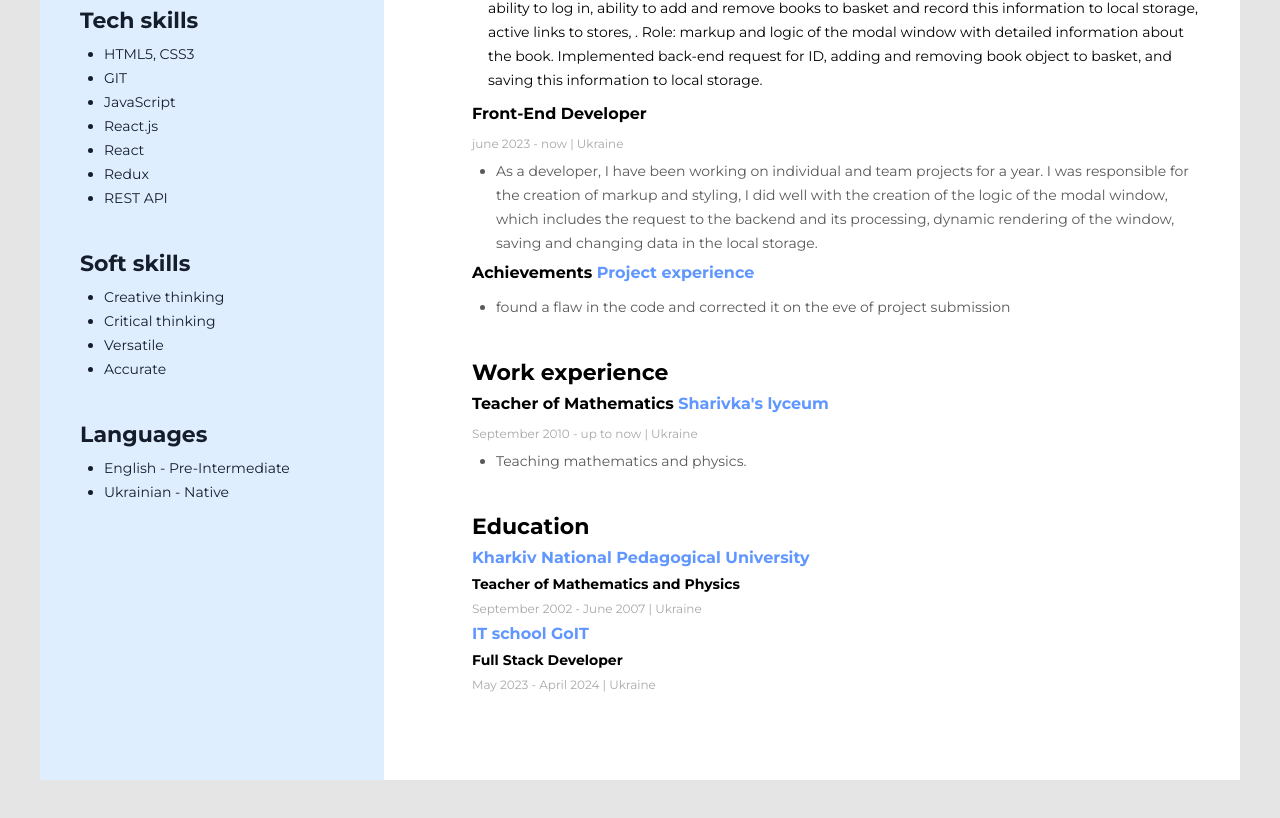
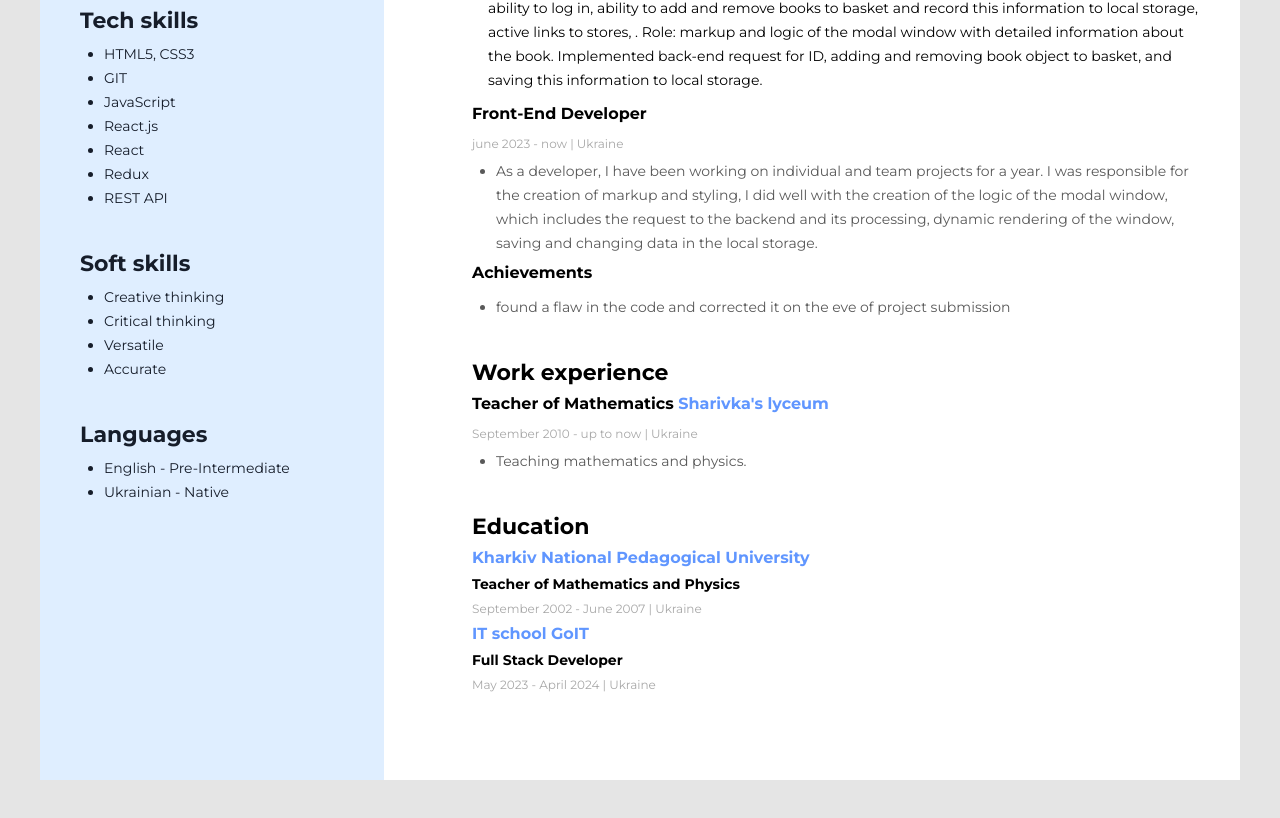
Before and after one commit to JamesKirk1985/resume, a plain HTML site: page index.html in a window 1280 px wide. Shown: the part 746-1564 px from the top of the page. Drawn offline with Linux system fonts and the light colour scheme.

Commit message:
fixed 03

```diff
--- a/index.html
+++ b/index.html
@@ -110,8 +110,7 @@
 
                 <!-- Company 2 -->
                 <div class="Company-box">
-                    <h4 class="Company-position">Achievements <span class="Company-position-accent">Project experience
-                        </span></h4>
+                    <h4 class="Company-position">Achievements</h4>
                     <!-- <p class="Company-period">September 2010 - up to now | Ukraine</p> -->
                     <ul class="Company-duties-list">
                         <li class="Company-duties-item">found a flaw in the code and corrected it on the eve of project
```
